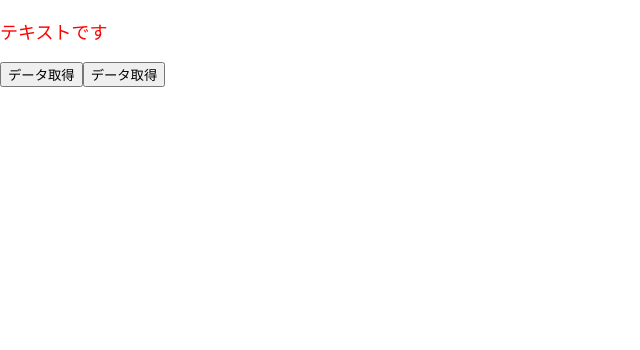
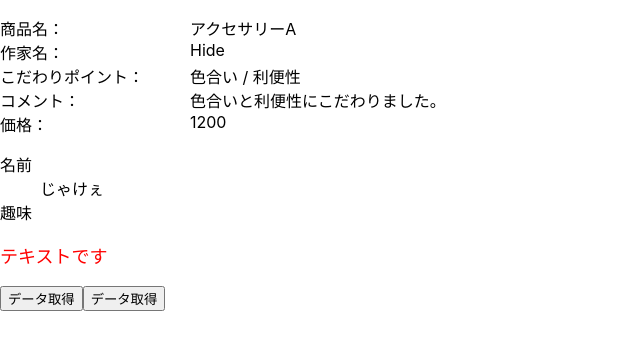
Before and after one commit to hideki1516/udemy-jak-02-ts, a React (Create React App) app: page / in a window 1280 px wide. Shown: the top 350 px of the page, without its empty margins (0-640 px from the left). Built offline with nearby package versions, Linux system fonts and the light colour scheme.

Commit message:
56-TS-OptionalChaining

```diff
--- a/package.json
+++ b/package.json
@@ -15,6 +15,7 @@
     "react-dom": "^17.0.2",
     "react-router-dom": "^5.3.0",
     "react-scripts": "5.0.0",
+    "styled-components": "^5.3.3",
     "typescript": "^4.6.2",
     "web-vitals": "^2.1.4"
   },
--- a/src/App.tsx
+++ b/src/App.tsx
@@ -6,9 +6,25 @@ import { Text } from './Text'
 import { User } from './user/User'
 import { TodoType } from './types/todo';
 import { UserType } from './types/user';
+import { UserProfile } from './UserProfile';
+import { User2 } from './types/user2';
+import { ProductDetail } from './ProductDetail';
+import { Product } from './types/product';
+
+const user: User2 = {
+  name: 'じゃけぇ',
+  // hobbies: ['映画', 'ゲーム'],
+}
+
+const product: Product = {
+  name: 'アクセサリーA',
+  creator: 'Hide',
+  commitment: ['色合い', '利便性'],
+  comments: '色合いと利便性にこだわりました。',
+  price: 1200,
+}
 
 function App() {
-  // stateの型定義
   const [todos, setTodos] = useState<Array<TodoType>>([]);
 
   const [users, setUsers] = useState<Array<UserType>>([]);
@@ -27,6 +43,8 @@ function App() {
 
   return (
     <div className="App">
+      <ProductDetail product={product} />
+      <UserProfile user={user} />
       <Text color='red' fontSize='18px' />
       <button onClick={onClickFetchData}>データ取得</button>
       <button onClick={onClickUsersData}>データ取得</button>
--- /dev/null
+++ b/src/ProductDetail.tsx
@@ -0,0 +1,43 @@
+import { VFC } from 'react';
+import styled from "styled-components";
+import { Product } from './types/product'
+
+type Props = {
+  product: Product;
+}
+
+export const ProductDetail: VFC<Props> = (props) => {
+  const { product } = props;
+
+  return (
+    <dl>
+      <SDiv>
+        <dt>商品名：</dt>
+        <dd>{product.name}</dd>
+      </SDiv>
+      <SDiv>
+        <dt>作家名：</dt>
+        <dd>{product.creator}</dd>
+      </SDiv>
+      <SDiv>
+        <dt>こだわりポイント：</dt>
+        <dd>{product.commitment?.join(' / ')}</dd>
+      </SDiv>
+      <SDiv>
+        <dt>コメント：</dt>
+        <dd>{product.comments}</dd>
+      </SDiv>
+      <SDiv>
+        <dt>価格：</dt>
+        <dd>{product.price}</dd>
+      </SDiv>
+    </dl>
+  );
+};
+
+const SDiv = styled.div`
+  display: flex;
+  dt {
+    width: 150px;
+  }
+`;
--- /dev/null
+++ b/src/UserProfile.tsx
@@ -0,0 +1,22 @@
+import { VFC } from 'react';
+import { User2 } from './types/user2';
+
+type Props = {
+  user: User2;
+}
+
+// join()：引数の文字列を使って配列を連結する
+
+export const UserProfile: VFC<Props> = (props) => {
+  const { user } = props;
+
+  return (
+    <dl>
+      <dt>名前</dt>
+      <dd>{user.name}</dd>
+      <dt>趣味</dt>
+      <dd>{user.hobbies?.join(' / ')}</dd>
+      {/* オプショナルチェイニング「?.」を付けることで、それ以降の記述を読まない */}
+    </dl>
+  );
+};
--- /dev/null
+++ b/src/types/product.ts
@@ -0,0 +1,7 @@
+export type Product = {
+  name: string;
+  creator: string;
+  commitment?: Array<string>;
+  comments?: string;
+  price: number;
+};
--- /dev/null
+++ b/src/types/user2.ts
@@ -0,0 +1,5 @@
+
+export type User2 = {
+  name: string;
+  hobbies?: Array<string>; // 趣味がない場合もあるので（?）、複数ある場合もあるので配列で定義
+};
```
Also changed, not shown: 1 other file (tests, documents, lock files or other folders).
